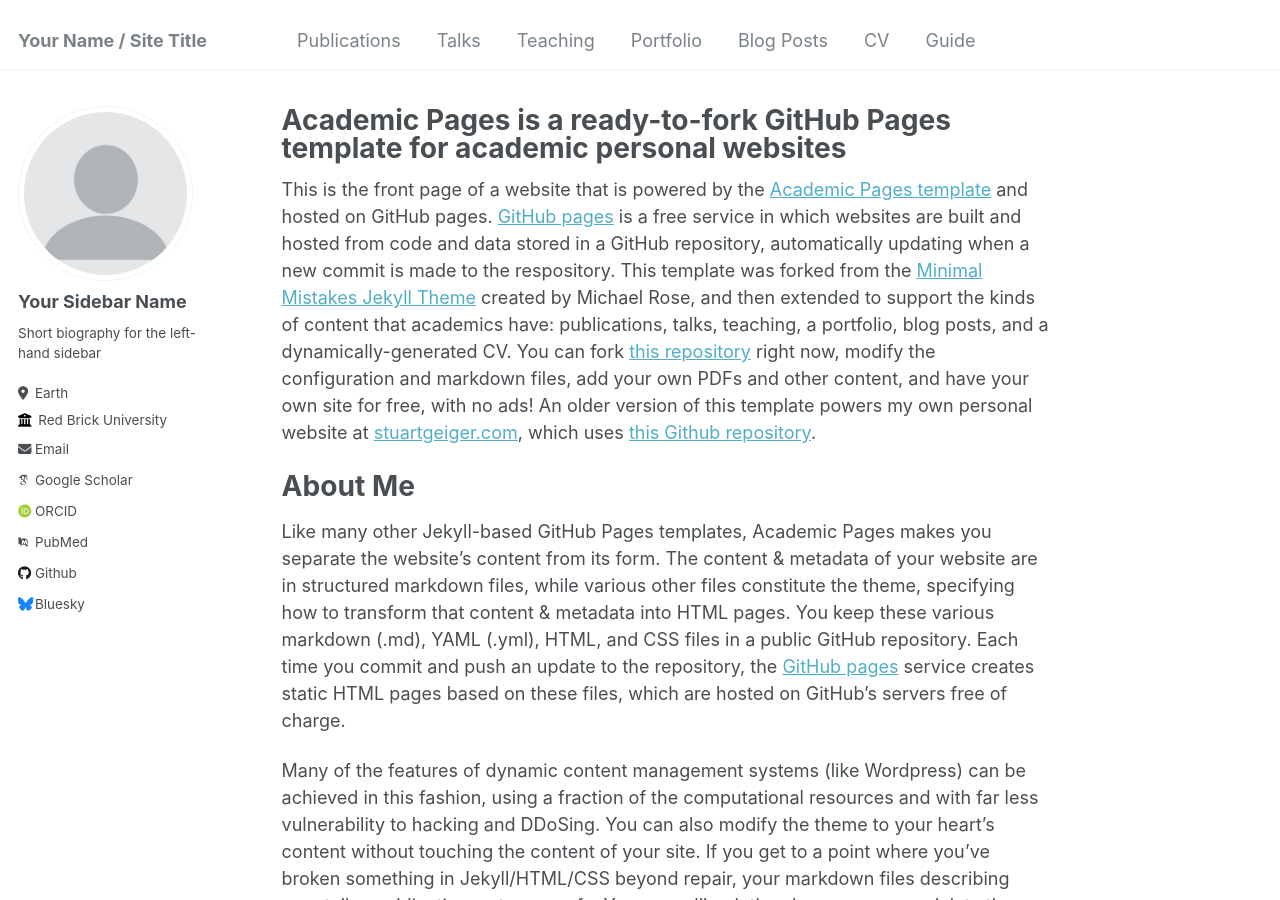
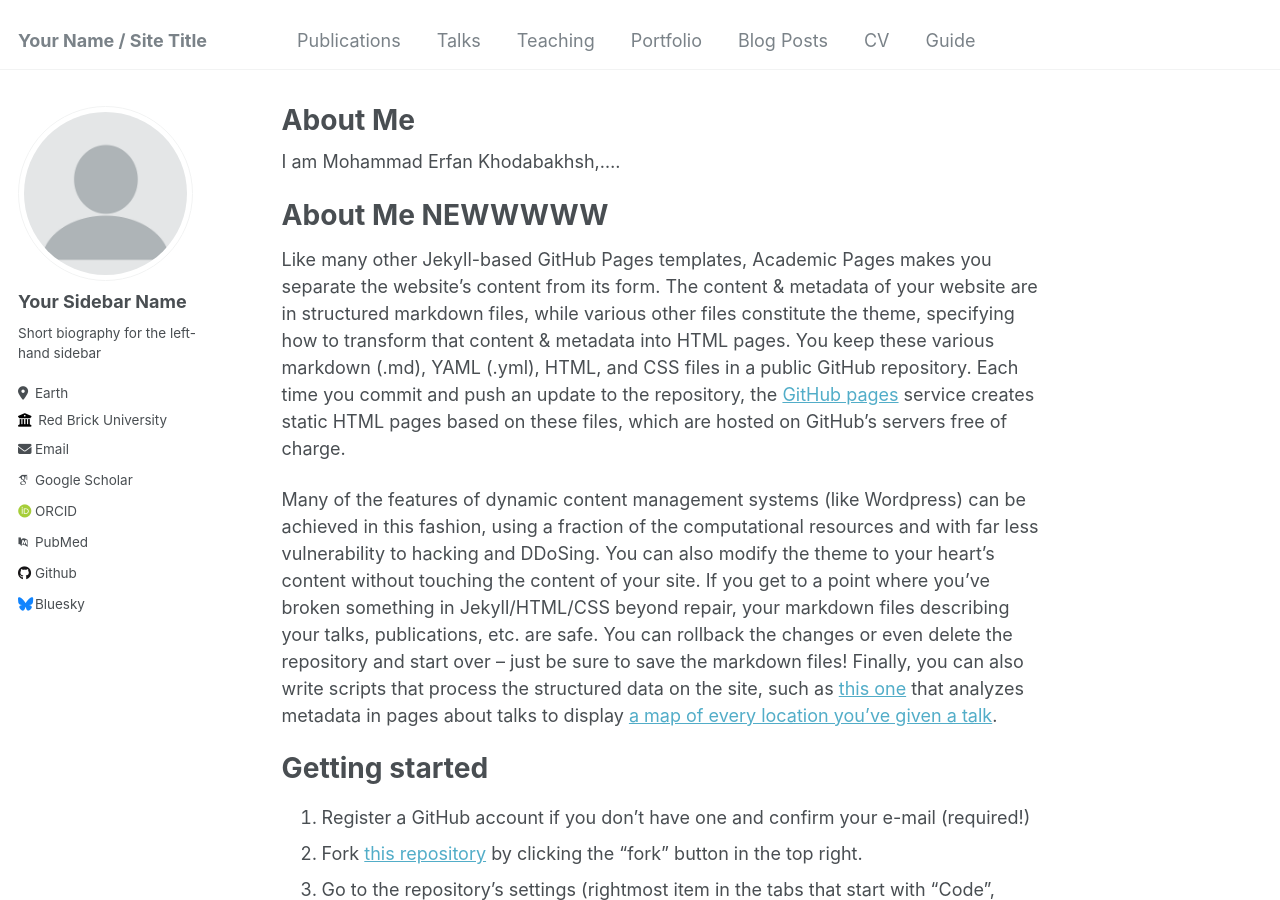
Before and after one commit to ErfanKhodabakhsh/erfan, a Jekyll site: the page built from _pages/about.md, in a window 1280 px wide and 900 px high. Built offline with Jekyll 4.4.1, drawn with Linux system fonts in a browser that asks for light colours; some web fonts are replaced.

Commit message:
Update about.md

```diff
--- a/_pages/about.md
+++ b/_pages/about.md
@@ -1,15 +1,15 @@
 ---
 permalink: /
-title: "Academic Pages is a ready-to-fork GitHub Pages template for academic personal websites"
+title: "About Me"
 author_profile: true
 redirect_from:
   - /about/
   - /about.html
 ---
 
-This is the front page of a website that is powered by the [Academic Pages template](https://github.com/academicpages/academicpages.github.io) and hosted on GitHub pages. [GitHub pages](https://pages.github.com) is a free service in which websites are built and hosted from code and data stored in a GitHub repository, automatically updating when a new commit is made to the respository. This template was forked from the [Minimal Mistakes Jekyll Theme](https://mmistakes.github.io/minimal-mistakes/) created by Michael Rose, and then extended to support the kinds of content that academics have: publications, talks, teaching, a portfolio, blog posts, and a dynamically-generated CV. You can fork [this repository](https://github.com/academicpages/academicpages.github.io) right now, modify the configuration and markdown files, add your own PDFs and other content, and have your own site for free, with no ads! An older version of this template powers my own personal website at [stuartgeiger.com](http://stuartgeiger.com), which uses [this Github repository](https://github.com/staeiou/staeiou.github.io).
+I am Mohammad Erfan Khodabakhsh,....
 
-About Me
+About Me NEWWWWW
 ======
 Like many other Jekyll-based GitHub Pages templates, Academic Pages makes you separate the website's content from its form. The content & metadata of your website are in structured markdown files, while various other files constitute the theme, specifying how to transform that content & metadata into HTML pages. You keep these various markdown (.md), YAML (.yml), HTML, and CSS files in a public GitHub repository. Each time you commit and push an update to the repository, the [GitHub pages](https://pages.github.com/) service creates static HTML pages based on these files, which are hosted on GitHub's servers free of charge.
 
```
